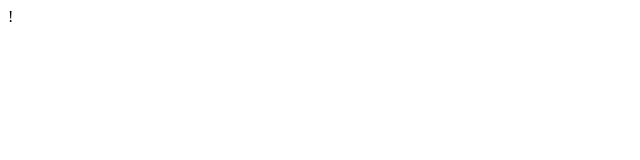
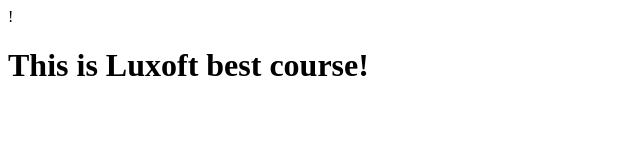
Before and after one commit to Rooman/git-practice, a plain HTML site: page index.html in a window 1280 px wide. Shown: the whole page, without its empty margins (0-640 px from the left). Drawn offline with Linux system fonts and the light colour scheme.

Commit message:
changes in master

```diff
--- a/index.html
+++ b/index.html
@@ -6,6 +6,6 @@
 	<title>Hello</title>
 </head>
 <body>
-
+	<h1>This is Luxoft best course! </h1>
 </body>
 </html>
```
